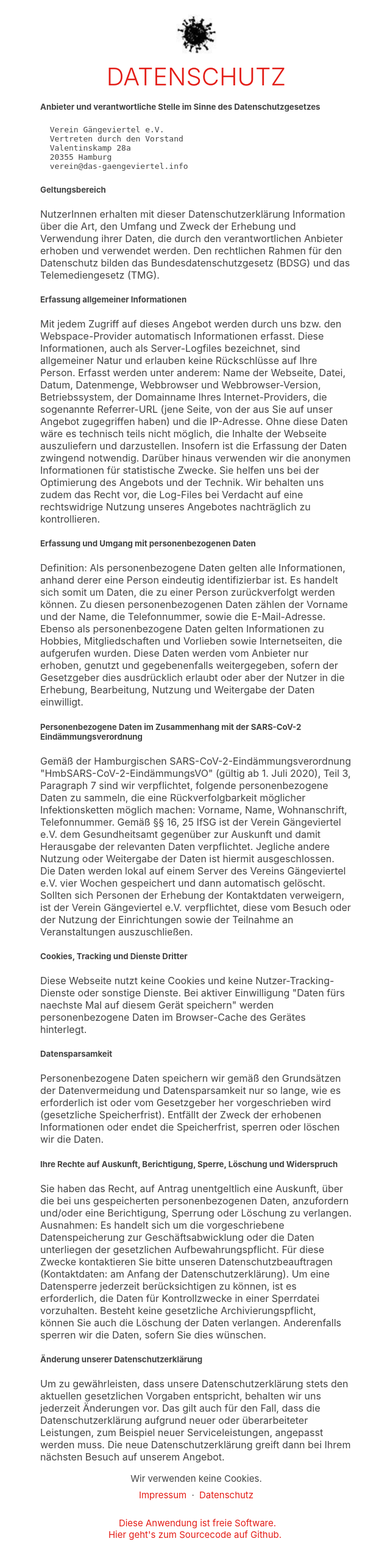
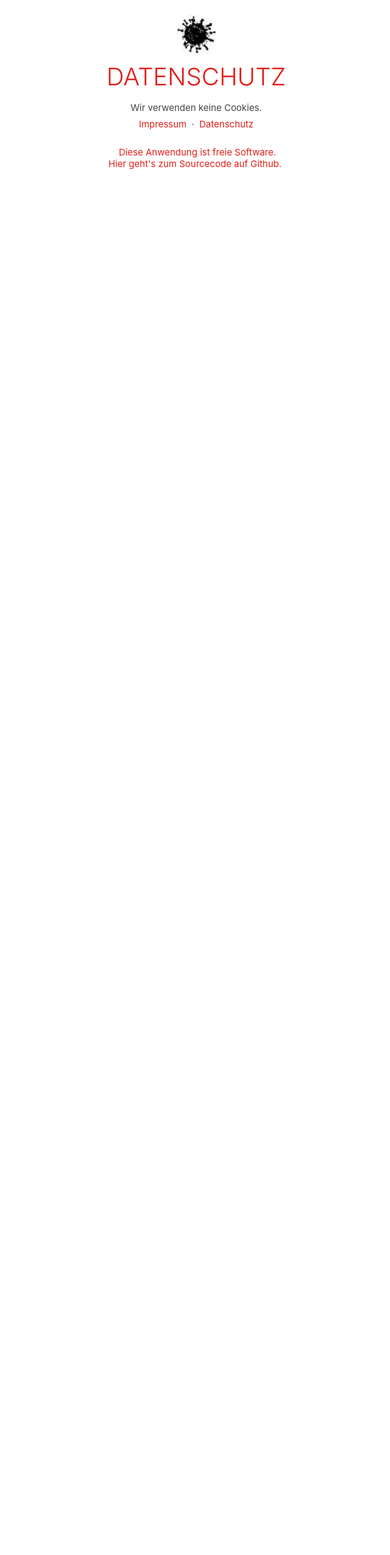
Before and after one commit to gaengeviertel/coronaSignIn, a Flask app: page /data-protection in a window 1280 px wide. Shown: the whole page at 61% size, without its empty margins (318-958 px from the left). After the commit the page ends 278 px from the top, so only its background shows below. Run offline with Flask 2, Linux system fonts and the light colour scheme; some libraries are stand-ins or nearby versions.

Commit message:
remove contents of data protection policy and update readme with notes for how to use the template

```diff
--- a/src/templates/data-protection.html.jinja2
+++ b/src/templates/data-protection.html.jinja2
@@ -4,113 +4,17 @@
 
 {% block content %}
 <h5>
-    Anbieter und verantwortliche Stelle im Sinne des Datenschutzgesetzes
+    <!-- sub headline -->
 </h5>
-<pre>
-  Verein Gängeviertel e.V.
-  Vertreten durch den Vorstand
-  Valentinskamp 28a
-  20355 Hamburg
-  verein@das-gaengeviertel.info
-</pre>
-
-<h5>Geltungsbereich</h5>
 <p>
-  NutzerInnen erhalten mit dieser Datenschutzerklärung Information über die Art, den
-  Umfang und Zweck der Erhebung und Verwendung ihrer Daten, die durch den
-  verantwortlichen Anbieter erhoben und verwendet werden.
-
-  Den rechtlichen Rahmen für den Datenschutz bilden das Bundesdatenschutzgesetz (BDSG)
-  und das Telemediengesetz (TMG).
+  <!-- content -->
 </p>
 
-<h5>Erfassung allgemeiner Informationen</h5>
+<h5>
+    <!-- sub headline -->
+</h5>
 <p>
-  Mit jedem Zugriff auf dieses Angebot werden durch uns bzw. den Webspace-Provider
-  automatisch Informationen erfasst. Diese Informationen, auch als Server-Logfiles
-  bezeichnet, sind allgemeiner Natur und erlauben keine Rückschlüsse auf Ihre Person.
-
-  Erfasst werden unter anderem: Name der Webseite, Datei, Datum, Datenmenge, Webbrowser
-  und Webbrowser-Version, Betriebssystem, der Domainname Ihres Internet-Providers, die
-  sogenannte Referrer-URL (jene Seite, von der aus Sie auf unser Angebot zugegriffen
-  haben) und die IP-Adresse.
-
-  Ohne diese Daten wäre es technisch teils nicht möglich, die Inhalte der Webseite
-  auszuliefern und darzustellen. Insofern ist die Erfassung der Daten zwingend
-  notwendig. Darüber hinaus verwenden wir die anonymen Informationen für statistische
-  Zwecke. Sie helfen uns bei der Optimierung des Angebots und der Technik. Wir behalten
-  uns zudem das Recht vor, die Log-Files bei Verdacht auf eine rechtswidrige Nutzung
-  unseres Angebotes nachträglich zu kontrollieren.
+  <!-- content -->
 </p>
 
-<h5>Erfassung und Umgang mit personenbezogenen Daten</h5>
-<p>
-  Definition: Als personenbezogene Daten gelten alle Informationen, anhand derer eine
-  Person eindeutig identifizierbar ist. Es handelt sich somit um Daten, die zu einer
-  Person zurückverfolgt werden können.
-
-  Zu diesen personenbezogenen Daten zählen der Vorname und der Name, die Telefonnummer,
-  sowie die E-Mail-Adresse. Ebenso als personenbezogene Daten gelten Informationen zu
-  Hobbies, Mitgliedschaften und Vorlieben sowie Internetseiten, die aufgerufen wurden.
-
-  Diese Daten werden vom Anbieter nur erhoben, genutzt und gegebenenfalls weitergegeben,
-  sofern der Gesetzgeber dies ausdrücklich erlaubt oder aber der Nutzer in die Erhebung,
-  Bearbeitung, Nutzung und Weitergabe der Daten einwilligt.
-</p>
-
-<h5>Personenbezogene Daten im Zusammenhang mit der SARS-CoV-2 Eindämmungsverordnung</h5>
-<p>
-  Gemäß der Hamburgischen SARS-CoV-2-Eindämmungsverordnung "HmbSARS-CoV-2-EindämmungsVO"
-  (gültig ab 1. Juli 2020), Teil 3, Paragraph 7 sind wir verpflichtet, folgende
-  personenbezogene Daten zu sammeln, die eine Rückverfolgbarkeit möglicher
-  Infektionsketten möglich machen: Vorname, Name, Wohnanschrift, Telefonnummer. Gemäß §§
-  16, 25 IfSG ist der Verein Gängeviertel e.V. dem Gesundheitsamt gegenüber zur Auskunft
-  und damit Herausgabe der relevanten Daten verpflichtet. Jegliche andere Nutzung oder
-  Weitergabe der Daten ist hiermit ausgeschlossen. Die Daten werden lokal auf einem
-  Server des Vereins Gängeviertel e.V. vier Wochen gespeichert und dann automatisch
-  gelöscht. Sollten sich Personen der Erhebung der Kontaktdaten verweigern, ist der
-  Verein Gängeviertel e.V. verpflichtet, diese vom Besuch oder der Nutzung der
-  Einrichtungen sowie der Teilnahme an Veranstaltungen auszuschließen.
-</p>
-
-<h5>Cookies, Tracking und Dienste Dritter</h5>
-<p>
-  Diese Webseite nutzt keine Cookies und keine Nutzer-Tracking-Dienste oder sonstige
-  Dienste. Bei aktiver Einwilligung "Daten fürs naechste Mal auf diesem Gerät
-  speichern" werden personenbezogene Daten im Browser-Cache des Gerätes hinterlegt.
-</p>
-
-<h5>Datensparsamkeit</h5>
-<p>
-  Personenbezogene Daten speichern wir gemäß den Grundsätzen der Datenvermeidung und
-  Datensparsamkeit nur so lange, wie es erforderlich ist oder vom Gesetzgeber her
-  vorgeschrieben wird (gesetzliche Speicherfrist). Entfällt der Zweck der erhobenen
-  Informationen oder endet die Speicherfrist, sperren oder löschen wir die Daten.
-</p>
-
-<h5>Ihre Rechte auf Auskunft, Berichtigung, Sperre, Löschung und Widerspruch</h5>
-<p>
-  Sie haben das Recht, auf Antrag unentgeltlich eine Auskunft, über die bei uns
-  gespeicherten personenbezogenen Daten, anzufordern und/oder eine Berichtigung,
-  Sperrung oder Löschung zu verlangen. Ausnahmen: Es handelt sich um die vorgeschriebene
-  Datenspeicherung zur Geschäftsabwicklung oder die Daten unterliegen der gesetzlichen
-  Aufbewahrungspflicht.
-
-  Für diese Zwecke kontaktieren Sie bitte unseren Datenschutzbeauftragen (Kontaktdaten:
-  am Anfang der Datenschutzerklärung).
-
-  Um eine Datensperre jederzeit berücksichtigen zu können, ist es erforderlich, die
-  Daten für Kontrollzwecke in einer Sperrdatei vorzuhalten. Besteht keine gesetzliche
-  Archivierungspflicht, können Sie auch die Löschung der Daten verlangen. Anderenfalls
-  sperren wir die Daten, sofern Sie dies wünschen.
-</p>
-
-<h5>Änderung unserer Datenschutzerklärung</h5>
-<p>
-  Um zu gewährleisten, dass unsere Datenschutzerklärung stets den aktuellen gesetzlichen
-  Vorgaben entspricht, behalten wir uns jederzeit Änderungen vor. Das gilt auch für den
-  Fall, dass die Datenschutzerklärung aufgrund neuer oder überarbeiteter Leistungen, zum
-  Beispiel neuer Serviceleistungen, angepasst werden muss. Die neue Datenschutzerklärung
-  greift dann bei Ihrem nächsten Besuch auf unserem Angebot.
-</p>
 {% endblock %}
```
Also changed, not shown: Readme.md.
